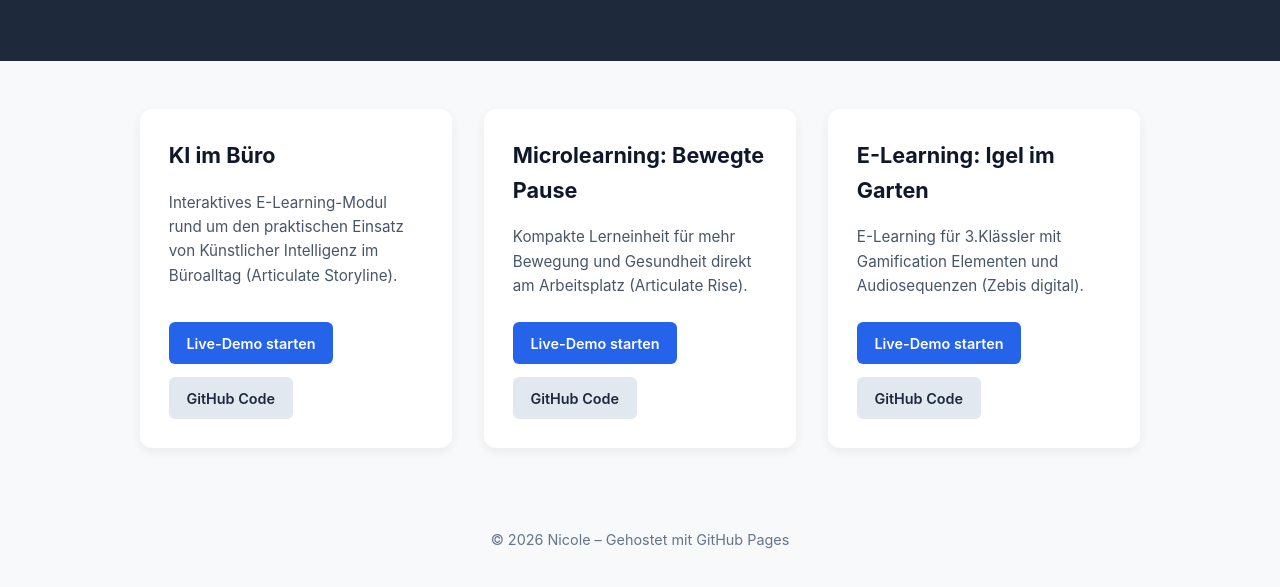
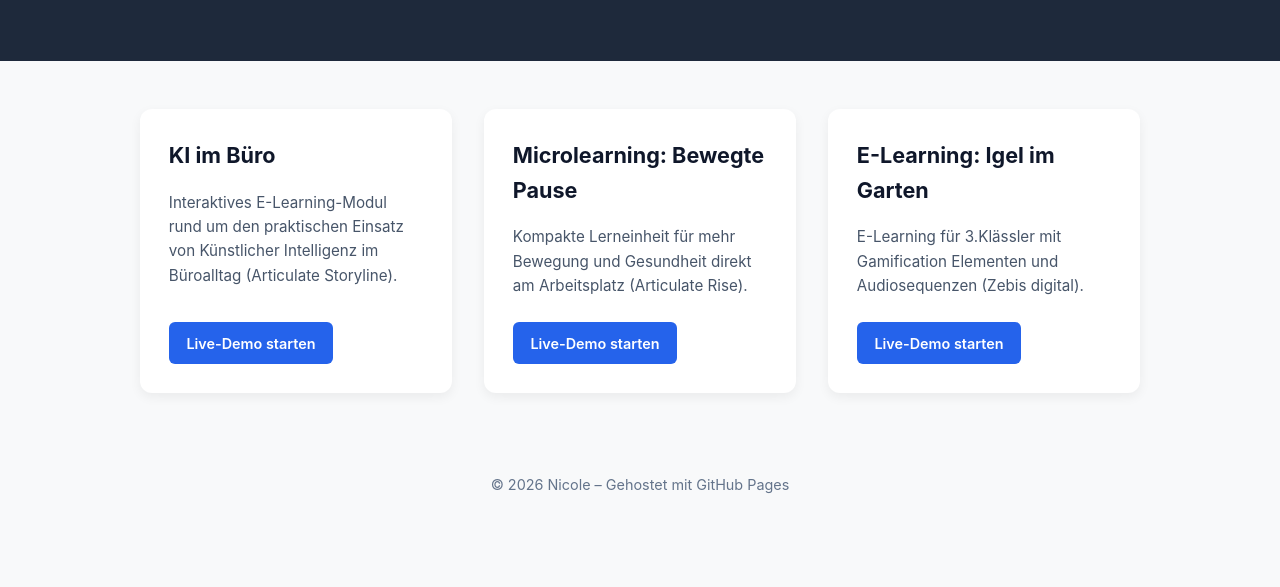
Before and after one commit to nicolefi/nicolefi.github.io, a plain HTML site: page index.html in a window 1280 px wide. Shown: the part 159-746 px from the top of the page. Drawn offline with Linux system fonts and the light colour scheme.

Commit message:
Update index.html

```diff
--- a/index.html
+++ b/index.html
@@ -40,7 +40,7 @@
       </div>
       <div class="btn-group">
         <a href="https://github.io" target="_blank" class="btn btn-primary">Live-Demo starten</a>
-        <a href="https://github.com" target="_blank" class="btn btn-secondary">GitHub Code</a>
+
       </div>
     </div>
 
@@ -51,7 +51,7 @@
       </div>
       <div class="btn-group">
         <a href="https://github.io" target="_blank" class="btn btn-primary">Live-Demo starten</a>
-        <a href="https://github.com" target="_blank" class="btn btn-secondary">GitHub Code</a>
+
       </div>
     </div>
 
@@ -62,7 +62,7 @@
       </div>
       <div class="btn-group">
         <a href="https://github.io" target="_blank" class="btn btn-primary">Live-Demo starten</a>
-        <a href="https://github.com" target="_blank" class="btn btn-secondary">GitHub Code</a>
+
       </div>
     </div>
 
```
